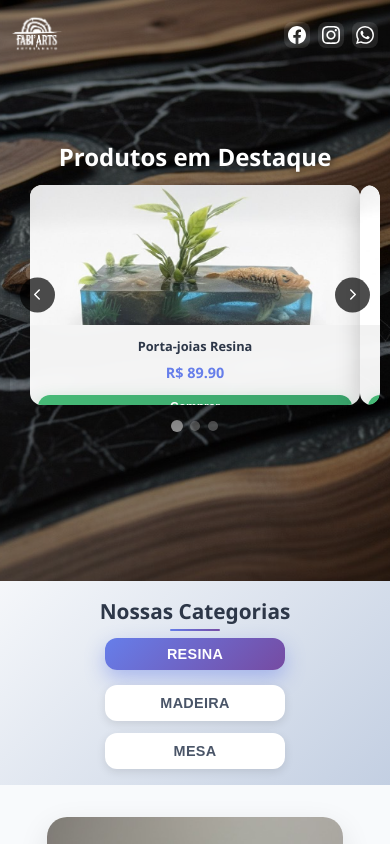
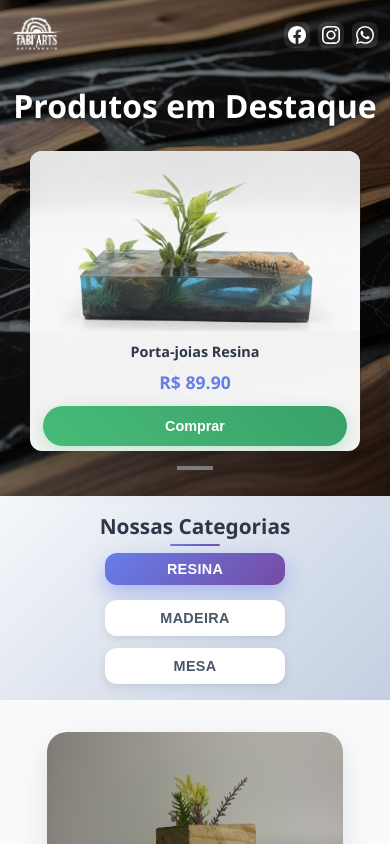
Before and after one commit to MateusHenriqDaSilva/fabiarts, a Next.js app: page / in a window 390 px wide. Shown: the top 844 px of the page. Built offline with nearby package versions, Linux system fonts and the light colour scheme.

Commit message:
first commit

```diff
--- a/src/components/ProductCarousel.tsx
+++ b/src/components/ProductCarousel.tsx
@@ -1,6 +1,6 @@
 'use client';
 
-import React, { useState } from 'react';
+import React, { useState, useEffect } from 'react';
 import Image from 'next/image';
 import { ChevronLeft, ChevronRight } from 'lucide-react';
 import styles from '@/styles/ProductCarousel.module.css';
@@ -11,6 +11,7 @@ const ProductCarousel: React.FC = () => {
   const [currentIndex, setCurrentIndex] = useState(0);
   const [selectedProduct, setSelectedProduct] = useState<Product | null>(null);
   const [isModalOpen, setIsModalOpen] = useState(false);
+  const [productsPerView, setProductsPerView] = useState(3);
 
   const products: Product[] = [
     { id: 1, name: 'Porta-joias Resina', image: '/destaque1.jpg', price: 89.90, category: 'resina', description: 'Porta-joias em resina artesanal' },
@@ -24,7 +25,23 @@ const ProductCarousel: React.FC = () => {
     { id: 9, name: 'Cachepô Moderno', image: '/destaque9.jpg', price: 89.90, category: 'resina', description: 'Cachepô moderno decorativo' },
   ];
 
-  const productsPerView = 3;
+  // Ajusta produtos por view baseado no tamanho da tela
+  useEffect(() => {
+    const handleResize = () => {
+      if (window.innerWidth < 480) {
+        setProductsPerView(1);
+      } else if (window.innerWidth < 768) {
+        setProductsPerView(2);
+      } else {
+        setProductsPerView(3);
+      }
+    };
+
+    handleResize(); // Define o valor inicial
+    window.addEventListener('resize', handleResize);
+    return () => window.removeEventListener('resize', handleResize);
+  }, []);
+
   const totalSlides = Math.ceil(products.length / productsPerView);
 
   const nextSlide = () => {
--- a/src/styles/ProductCarousel.module.css
+++ b/src/styles/ProductCarousel.module.css
@@ -1,8 +1,8 @@
 .carouselSection {
   position: relative;
-  min-height: 70vh; /* Ocupa toda a altura da tela */
-  margin-top: -80px; /* Compensa a altura do header */
-  padding-top: 80px; /* Espaço para o header */
+  min-height: 70vh;
+  margin-top: -80px;
+  padding-top: 80px;
   background: url('../../public/fundo.jpg') center/cover no-repeat;
   display: flex;
   flex-direction: column;
@@ -10,7 +10,6 @@
   align-items: center;
 }
 
-/* Adicione um overlay escuro para melhor contraste */
 .carouselSection::before {
   content: '';
   position: absolute;
@@ -40,9 +39,9 @@
   overflow: hidden;
   border-radius: 12px;
   box-shadow: 0 15px 35px rgba(0,0,0,0.3);
-  height: 400px; /* Aumentei a altura */
+  height: 400px;
   padding: 0 50px;
-  z-index: 2; /* Fica acima do overlay */
+  z-index: 2;
 }
 
 .carouselTrack {
@@ -55,35 +54,33 @@
 .carouselSlide {
   width: calc(33.333% - 1rem);
   flex-shrink: 0;
-  background: rgba(255, 255, 255, 0.95); /* Fundo semi-transparente */
+  background: rgba(255, 255, 255, 0.95);
   border-radius: 12px;
   overflow: hidden;
   box-shadow: 0 8px 25px rgba(0, 0, 0, 0.2);
   transition: all 0.3s ease;
   position: relative;
-  backdrop-filter: blur(10px); /* Efeito glassmorphism */
-}
-
-.carouselSlide:hover {
-  transform: translateY(-8px);
-  box-shadow: 0 15px 35px rgba(0, 0, 0, 0.3);
-  background: rgba(255, 255, 255, 1);
+  backdrop-filter: blur(10px);
+  display: flex;
+  flex-direction: column;
 }
 
 .productImage {
   width: 100%;
-  height: 220px; /* Aumentei a altura da imagem */
+  height: 220px;
   object-fit: cover;
   transition: transform 0.3s ease;
-}
-
-.carouselSlide:hover .productImage {
-  transform: scale(1.05);
+  flex-shrink: 0;
 }
 
 .productInfo {
   padding: 1rem;
   text-align: center;
+  display: flex;
+  flex-direction: column;
+  justify-content: space-between;
+  flex-grow: 1;
+  min-height: 120px; /* Garante altura mínima para o info */
 }
 
 .productName {
@@ -92,6 +89,7 @@
   color: #2d3748;
   margin-bottom: 0.5rem;
   line-height: 1.3;
+  flex-shrink: 0;
 }
 
 .productPrice {
@@ -99,13 +97,14 @@
   font-weight: bold;
   color: #667eea;
   margin-bottom: 0.75rem;
+  flex-shrink: 0;
 }
 
 .buyButton {
   background: linear-gradient(45deg, #48bb78, #38a169);
   color: white;
   border: none;
-  padding: 8px 20px;
+  padding: 10px 20px;
   border-radius: 25px;
   font-size: 0.9rem;
   font-weight: 600;
@@ -113,179 +112,123 @@
   transition: all 0.3s ease;
   box-shadow: 0 4px 15px rgba(72, 187, 120, 0.3);
   width: 100%;
-}
-
-.buyButton:hover {
-  transform: translateY(-2px);
-  box-shadow: 0 6px 20px rgba(72, 187, 120, 0.5);
-  background: linear-gradient(45deg, #56d187, #48bb78);
-}
-
-.navButton {
-  position: absolute;
-  top: 50%;
-  transform: translateY(-50%);
-  background: rgba(0, 0, 0, 0.7);
-  color: white;
-  border: none;
-  width: 40px;
-  height: 40px;
-  border-radius: 50%;
+  flex-shrink: 0;
+  min-height: 40px; /* Altura mínima para o botão */
   display: flex;
   align-items: center;
   justify-content: center;
-  cursor: pointer;
-  transition: all 0.3s ease;
-  z-index: 10;
 }
 
-.navButton:hover {
-  background: rgba(0, 0, 0, 0.9);
-  transform: translateY(-50%) scale(1.1);
-}
-
-.prevButton {
-  left: 10px;
-}
-
-.nextButton {
-  right: 10px;
-}
-
-/* Indicadores do carrossel */
-.carouselIndicators {
-  display: flex;
-  justify-content: center;
-  gap: 0.5rem;
-  margin-top: 1rem;
-}
-
-.indicator {
-  width: 10px;
-  height: 10px;
-  border-radius: 50%;
-  background: rgba(255, 255, 255, 0.5);
-  border: none;
-  cursor: pointer;
-  transition: all 0.3s ease;
-}
-
-.indicator.active {
-  background: white;
-  transform: scale(1.2);
-}
-
-/* Responsivo */
+/* RESPONSIVO CORRIGIDO */
 @media (max-width: 1024px) {
   .carouselContainer {
     max-width: 95%;
-    height: 300px;
+    height: 380px;
     padding: 0 35px;
   }
 
   .carouselSlide {
-    width: calc(33.333% - 0.67rem);
+    width: calc(33.333% - 1rem);
+  }
+
+  .productImage {
+    height: 200px;
+  }
+
+  .productInfo {
+    min-height: 110px;
+    padding: 0.8rem;
+  }
+}
+
+@media (max-width: 768px) {
+  .carouselSection {
+    min-height: 60vh;
+    padding-top: 70px;
+  }
+
+  .title {
+    font-size: 2rem;
+    margin-bottom: 1.5rem;
+  }
+
+  .carouselContainer {
+    height: 350px;
+    padding: 0 30px;
+  }
+
+  .carouselSlide {
+    width: calc(50% - 0.75rem); /* 2 produtos por view */
+  }
+
+  .productImage {
+    height: 180px;
+  }
+
+  .productInfo {
+    min-height: 100px;
+    padding: 0.7rem;
+  }
+
+  .buyButton {
+    padding: 8px 16px;
+    font-size: 0.85rem;
+    min-height: 38px;
+  }
+}
+
+@media (max-width: 640px) {
+  .carouselContainer {
+    height: 320px;
+    padding: 0 25px;
+  }
+
+  .carouselSlide {
+    width: calc(50% - 0.75rem); /* Mantém 2 produtos */
   }
 
   .productImage {
     height: 160px;
   }
-}
-
-@media (max-width: 768px) {
-  .carouselSection {
-    padding: 1rem 0;
-  }
-
-  .title {
-    font-size: 1.5rem;
-    margin-bottom: 0.75rem;
-  }
-
-  .carouselContainer {
-    height: 280px;
-    padding: 0 30px;
-  }
-
-  .carouselSlide {
-    width: calc(33.333% - 0.67rem);
-  }
-
-  .productImage {
-    height: 140px;
-  }
 
   .productInfo {
-    padding: 0.75rem;
+    min-height: 90px;
+    padding: 0.6rem;
   }
 
   .productName {
     font-size: 0.9rem;
   }
 
-  .productPrice {
-    font-size: 1rem;
-  }
-
   .buyButton {
-    padding: 6px 16px;
+    padding: 8px 14px;
     font-size: 0.8rem;
-  }
-
-  .navButton {
-    width: 35px;
-    height: 35px;
+    min-height: 36px;
   }
 }
 
-@media (max-width: 640px) {
-  .carouselContainer {
-    height: 250px;
-    padding: 0 25px;
-  }
-
-  .carouselSlide {
-    width: calc(33.333% - 0.67rem);
-  }
-
-  .productImage {
-    height: 120px;
-  }
-
-  .productInfo {
-    padding: 0.5rem;
-  }
-
-  .productName {
-    font-size: 0.8rem;
-  }
-
-  .productPrice {
-    font-size: 0.9rem;
-  }
-
-  .buyButton {
-    padding: 5px 12px;
-    font-size: 0.75rem;
-  }
-}
-
-/* Para telas muito pequenas, voltar para 1 produto */
 @media (max-width: 480px) {
   .carouselContainer {
-    height: 220px;
+    height: 300px;
     padding: 0 20px;
   }
 
   .carouselSlide {
-    width: 100%; /* 1 produto em telas muito pequenas */
-  }
-
-  .carouselTrack {
-    gap: 0;
+    width: 100%; /* 1 produto por view */
   }
 
   .productImage {
-    height: 140px;
+    height: 180px;
+  }
+
+  .productInfo {
+    min-height: 100px;
+    padding: 0.8rem;
+  }
+
+  .buyButton {
+    padding: 10px 20px;
+    font-size: 0.9rem;
+    min-height: 40px;
   }
 }
```
